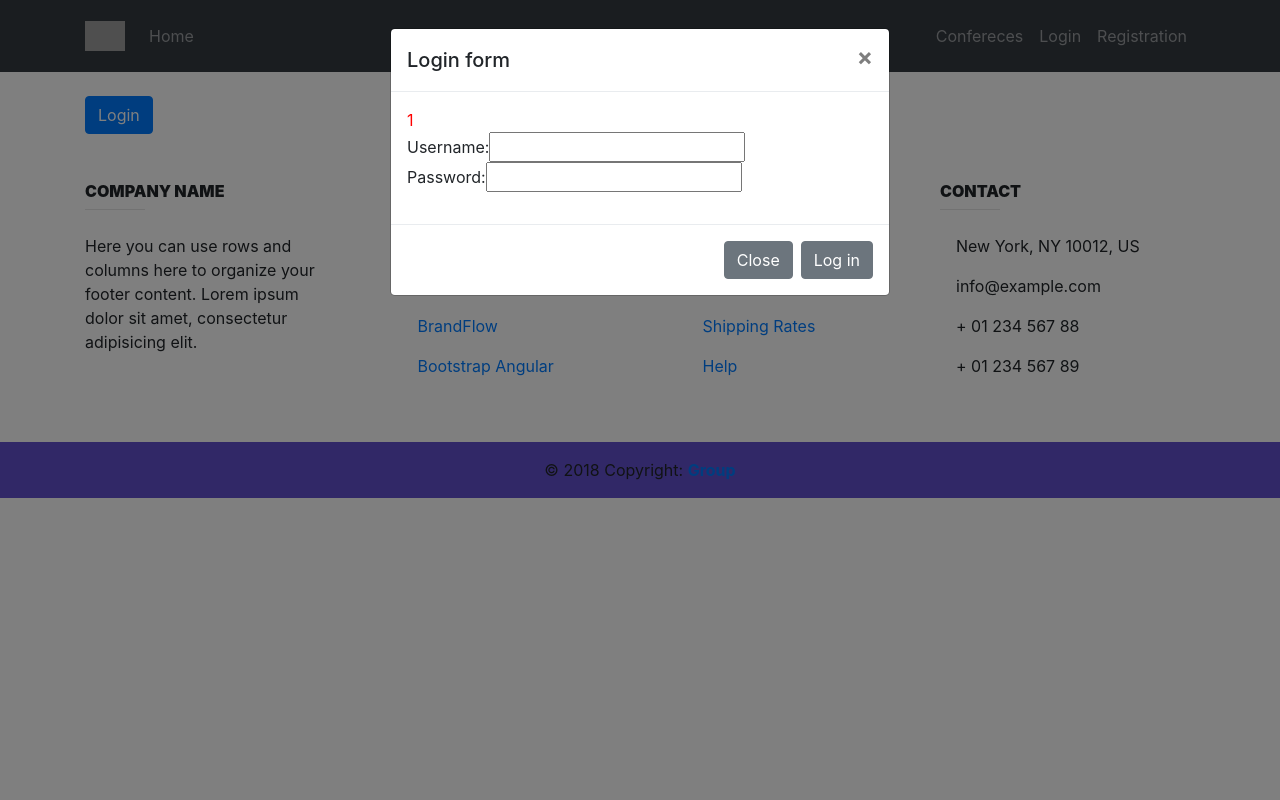
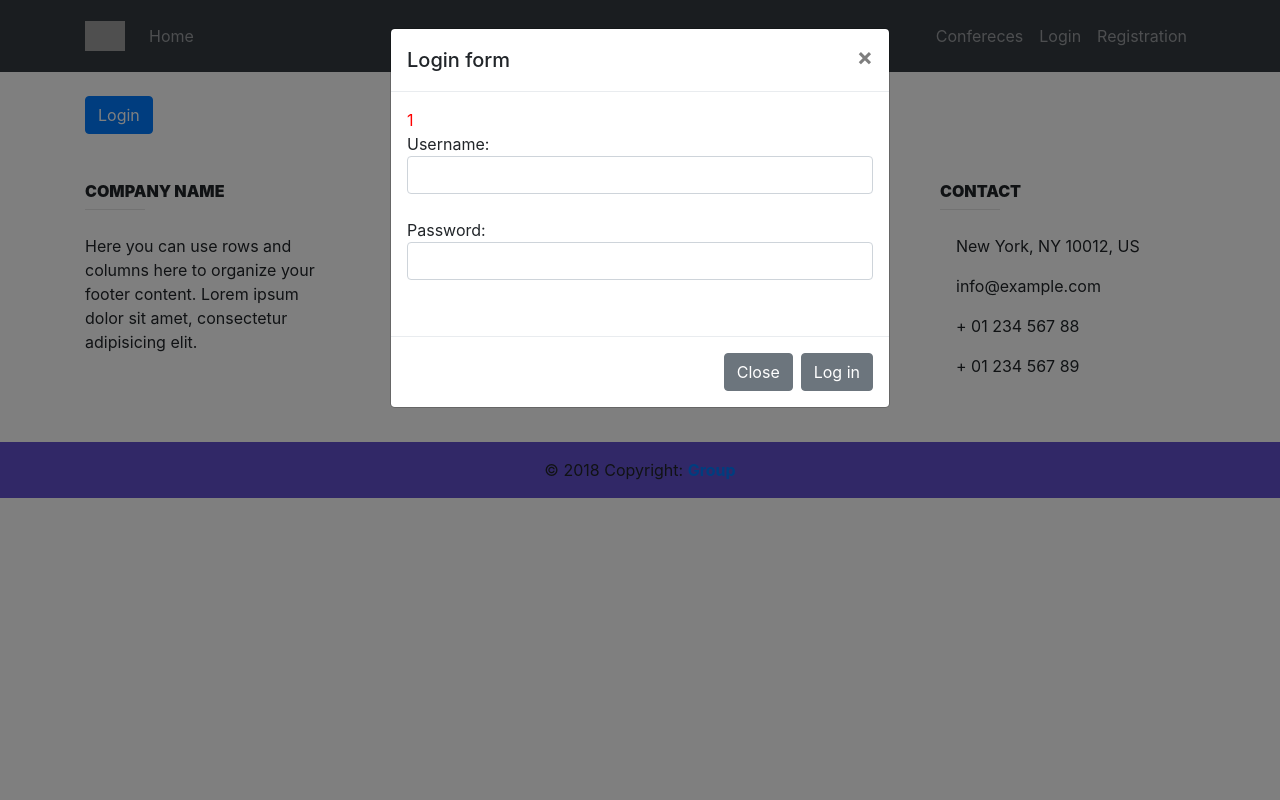
Before and after one commit to Dupro/cnf, a CodeIgniter app: page /conference/index.php/guest/login/1 in a window 1280 px wide, after a click on "Login". Run offline with CodeIgniter, Linux system fonts and the light colour scheme; grey boxes are pictures that could not be loaded.

Commit message:
promena oblika polja logovanja

```diff
--- a/application/views/forms/login.php
+++ b/application/views/forms/login.php
@@ -21,9 +21,9 @@
 <?php if (isset($message))
     echo "<font color='red'>$message</font><br>";
 ?>
-    Username:<input type="text" name="username" value="<?php echo set_value('username') ?>"/>
+    Username:<input class="form-control" type="text" name="username" value="<?php echo set_value('username') ?>"/>
 <?php echo form_error("username", "<font color='red'>", "</font>"); ?><br>
-    Password:<input type="password" name="password"/>
+    Password:<input class="form-control" type="password" name="password"/>
 <?php echo form_error("password", "<font color='red'>", "</font>"); ?><br>
 
 
```
